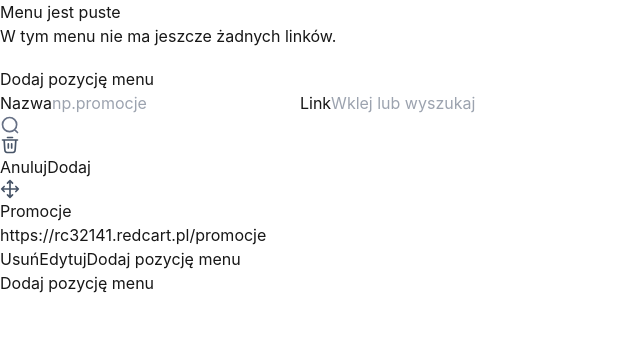
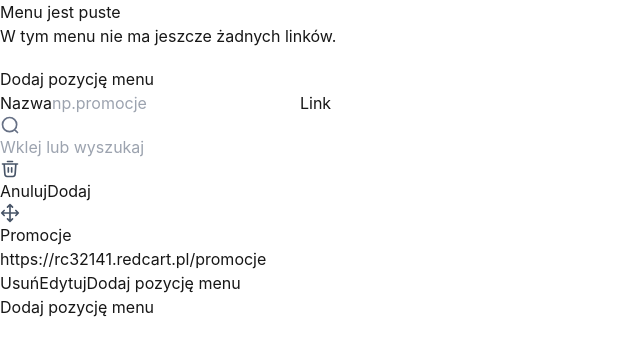
Before and after one commit to Vimalraveendra/next-task, a Next.js app: page / in a window 1280 px wide. Shown: the top 356 px of the page, without its empty margins (0-640 px from the left). Built offline with nearby package versions, Linux system fonts and the light colour scheme.

Commit message:
modified styles & elments of  NavigationForm,NavigationList & maint Page components

```diff
--- a/src/app/page.tsx
+++ b/src/app/page.tsx
@@ -5,7 +5,7 @@ import NavigationList from "@/components/NavigationList";
 
 export default function Home() {
   return (
-      <main className="flex  flex-col items-center border-dashed border-2 border-indigo-500 h-dvh ">
+      <main className="flex  flex-col items-center border-dashed border-2 border-indigo-500 h-dvh overflow-scroll ">
           <Menu/>
           <NavigationForm/>
           <NavigationList/>
--- a/src/components/NavigationForm.tsx
+++ b/src/components/NavigationForm.tsx
@@ -9,21 +9,25 @@ const NavigationForm = () => {
                     <input
                     type="text"
                     placeholder="np.promocje"
-                    className="rounded-md border-solid border border-[#D0D5DD] text-md font-normal  py-2 px-3 gap-8 h-10 max-w-[1064px] mb-2 text-[#667085] placeholder-[#667085]"
+                    className="rounded-lg border-solid border border-[#D0D5DD] text-md font-normal  py-2 px-3.5 gap-2 h-10 max-w-[1064px] mb-2 text-[#667085] placeholder-[#667085]"
                     />
                     <label htmlFor="link" className="text-sm font-medium  text-[#344054]">Link</label>
-                    <input
-                    type="text"
-                    placeholder="Wklej lub wyszukaj"
-                    className="rounded-md border-solid border border-[#D0D5DD] text-md font-normal  py-2 px-3 gap-8 h-10 max-w-[1064px]  text-[#667085] placeholder-[#667085]"
-                    />
+                     <div className=" flex items-center rounded-lg border-solid border border-[#D0D5DD] text-md font-normal  py-2 px-3.5 gap-2 h-10 max-w-[1064px]">
                      <Image
                               src="/search.svg"
                               alt="plus"
                               width={20}
                               height={20}
-                        className="absolute top-20 left-10 text-[#667085] "
+                              className=" text-[#667085] "
                               />
+                          <input
+                          type="text"
+                          placeholder="Wklej lub wyszukaj"
+                          className="  text-[#667085] placeholder-[#667085] "
+                          />
+
+                     </div>
+
                     <div className="absolute top-5 right-6 w-10 h-10 py-2.5 px-2.5">
                     <Image
                         src="/trash.svg"
--- a/src/components/NavigationList.tsx
+++ b/src/components/NavigationList.tsx
@@ -3,14 +3,14 @@ import Image from "next/image";
 
 const NavigationList = () => {
   return (
-    <div className=" w-full max-w-7xl  mr-5 ml-4 mt-6 rounded-lg border-solid border border-[#D0D5DD] overflow-hidden">
-     <ul className="border-solid border-b border-[#EAECF0] gap-1  bg-white " >
+    <div className=" w-full max-w-7xl  mr-5 ml-4 mt-6 mb-8 rounded-lg border-solid border border-[#D0D5DD] overflow-clip ">
+            <ul >
                     <li
-                className="flex items-center justify-between py-4 px-6 "
+                        className="flex items-center  justify-between py-4 px-6 border-solid border-b border-[#EAECF0] gap-1  bg-white  "
                         draggable="true"
                     >
-
-                <div className=" w-10 h-10 py-2.5 px-2.5 flex items-center">
+                               <div className="flex items-center">
+                                    <div className=" w-10 h-10 py-2.5 px-2.5 ">
                                                         <Image
                                                             src="/move.svg"
                                                             alt="plus"
@@ -18,16 +18,20 @@ const NavigationList = () => {
                                                             height={20}
                                                             className="text-[#475467]"
                                                             />
+                                            </div>
                                             <div className=" max-w-[761px] gap-6">
                                                             <h2 className="text-sm font-semibold text-[#101828] overflow-hidden">Promocje</h2>
                                                             <p className="text-sm font-normal text-[#475467]">https://rc32141.redcart.pl/promocje</p>
                                             </div>
+
                                </div>
-                <div className="border-solid border border-[#D0D5DD]  rounded-lg shadow-sm ">
+
+                                    <div className="border-solid border border-[#D0D5DD]  rounded-lg shadow-sm gap-2">
                                         <button className="border-solid border-r border-[#D0D5DD] py-2 px-4 text-sm font-semibold text-[#344054]">Usuń</button>
                                         <button className=" border-solid border-r border-[#D0D5DD] py-2 px-4 text-sm font-semibold text-[#344054 ">Edytuj</button>
                                         <button className="  py-2 px-4 text-sm font-semibold text-[#344054 ">Dodaj pozycję menu</button>
                                     </div>
+
                    </li>
             </ul>
             <div className=" gap-2 py-5 px-6 bg-transparent">
```
Lines whose indentation alone changed are shown as unchanged.
